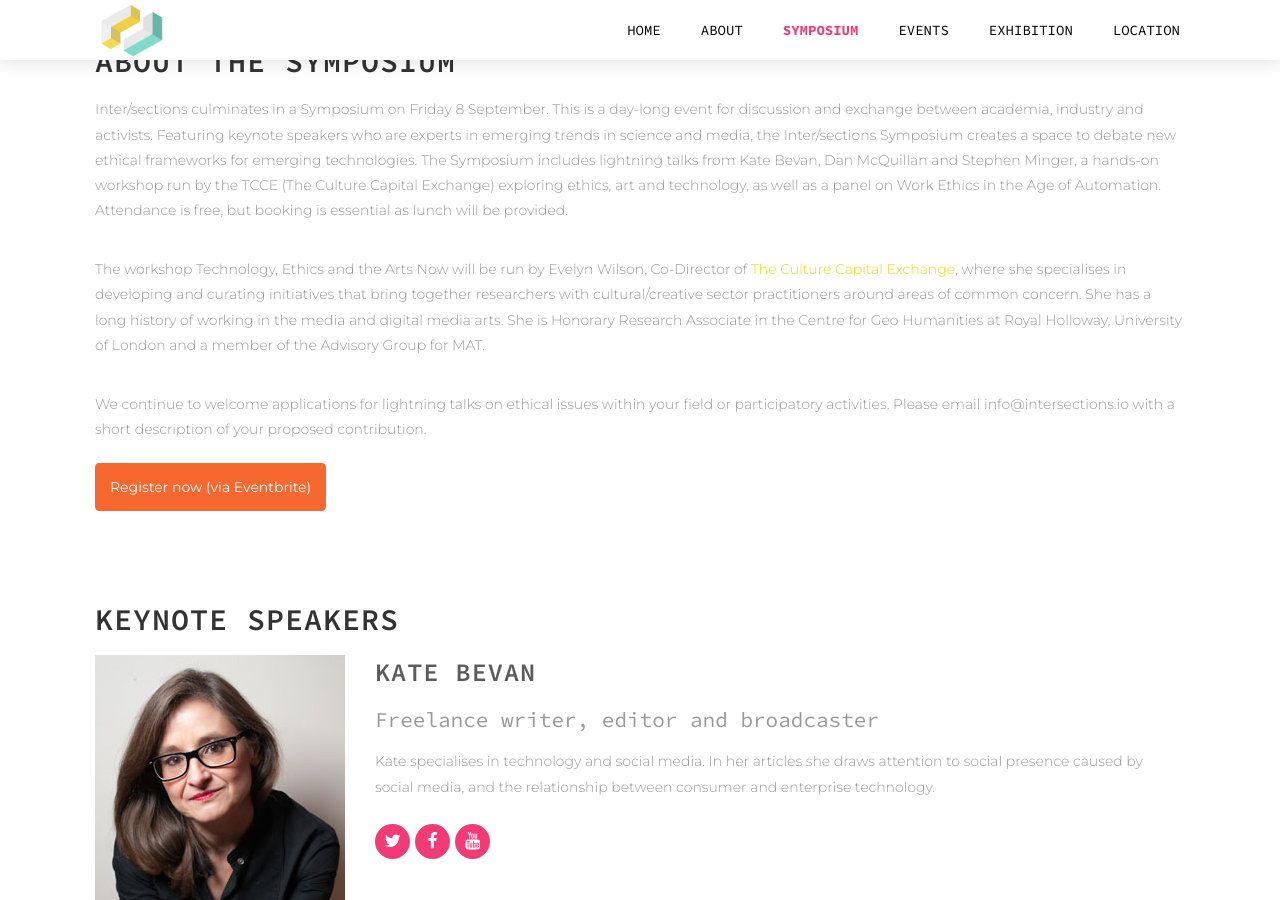
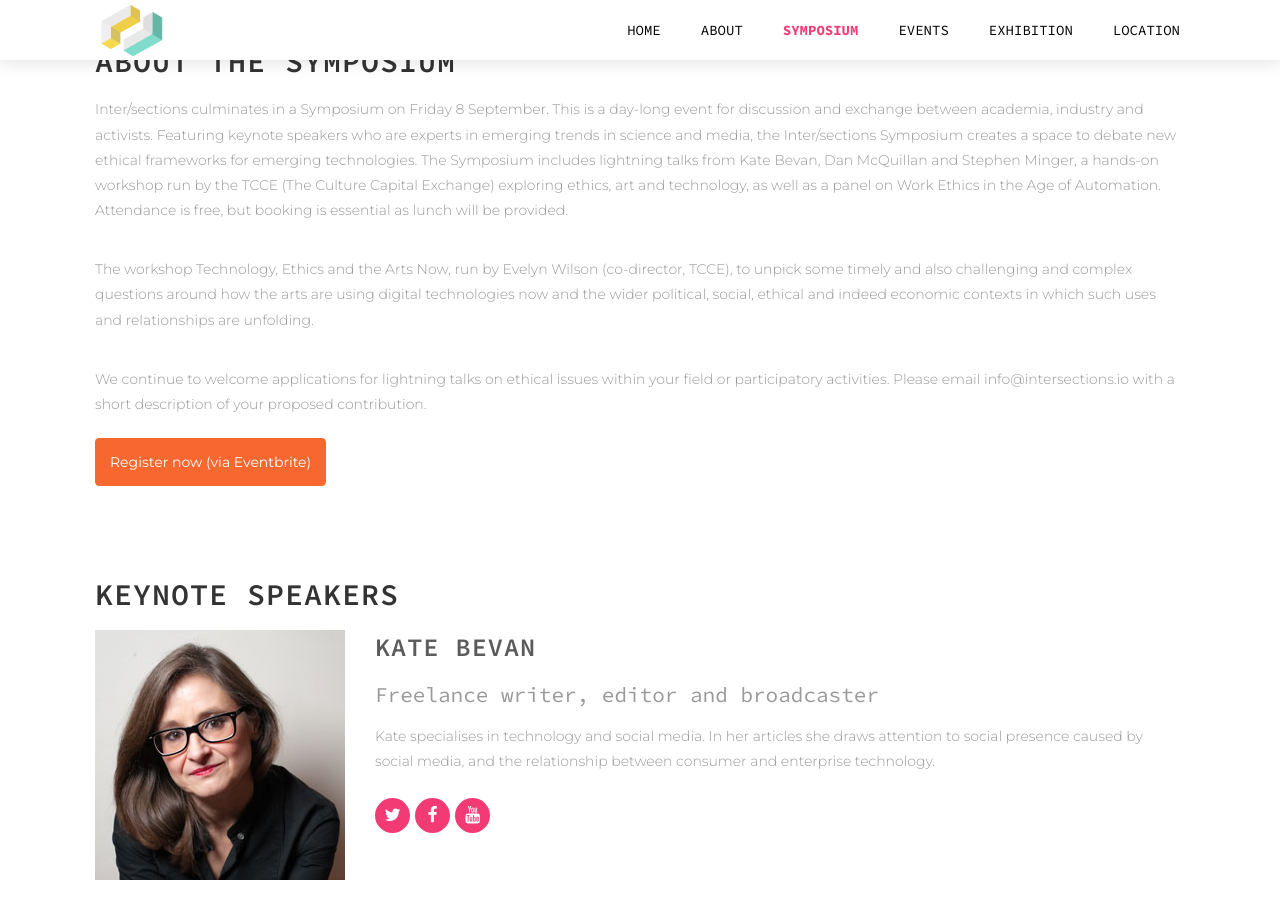
Before and after one commit to disastrid/intersections_redux, a Jekyll site: the page built from symposium.html, in a window 1280 px wide and 900 px high, scrolled down 410 px. Built offline with Jekyll 4.4.1, drawn with Linux system fonts in a browser that asks for light colours.

Commit message:
Amended text as per VCP

```diff
--- a/symposium.html
+++ b/symposium.html
@@ -18,7 +18,7 @@
     <div class='medium-12 columns'>
       <h2>About the Symposium</h2>
       <p>Inter/sections culminates in a Symposium on Friday 8 September. This is a day-long event for discussion and exchange between academia, industry and activists. Featuring keynote speakers who are experts in emerging trends in science and media, the Inter/sections Symposium creates a space to debate new ethical frameworks for emerging technologies. The Symposium includes lightning talks from Kate Bevan, Dan McQuillan and Stephen Minger, a hands-on workshop run by the TCCE (The Culture Capital Exchange) exploring ethics, art and technology, as well as a panel on Work Ethics in the Age of Automation. Attendance is free, but booking is essential as lunch will be provided.</p>
-      <p>The workshop Technology, Ethics and the Arts Now will be run by Evelyn Wilson, Co-Director of <a href='http://www.tcce.co.uk'>The Culture Capital Exchange</a>, where she specialises in developing and curating  initiatives that bring together researchers with cultural/creative sector practitioners around areas of common concern. She has a long history of working in the media and digital media arts. She is Honorary Research Associate in the Centre for Geo Humanities at Royal Holloway, University of London and a member of the Advisory Group for MAT.</p>
+      <p>The workshop Technology, Ethics and the Arts Now, run by Evelyn Wilson (co-director, TCCE), to unpick some timely and also challenging and complex questions around how the arts are using digital technologies now and the wider political, social, ethical and indeed economic contexts in which such uses and relationships are unfolding.</p>
 
       <p>We continue to welcome applications for lightning talks on ethical issues within your field or participatory activities. Please email info@intersections.io with a short description of your proposed contribution.</p>
 
```
